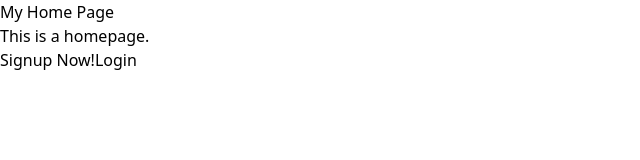
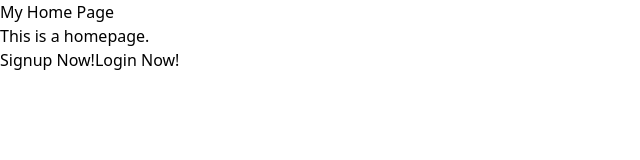
Before and after one commit to AbdusSamadAli/MERN-AWSEC2, a React (Vite) app in the folder Frontend/my-react-app/: page / in a window 1280 px wide. Shown: the top 160 px of the page, without its empty margins (0-640 px from the left). Built offline with nearby package versions, Linux system fonts and the light colour scheme.

Commit message:
made changes

```diff
--- a/Frontend/my-react-app/src/components/Home.jsx
+++ b/Frontend/my-react-app/src/components/Home.jsx
@@ -15,7 +15,7 @@ function Home() {
         </Link>
         <Link to="/login">
           <button className="px-6 py-2 bg-green-500 text-white rounded-lg hover:bg-green-600">
-            Login
+            Login Now!
           </button>
         </Link>
       </div>
```
